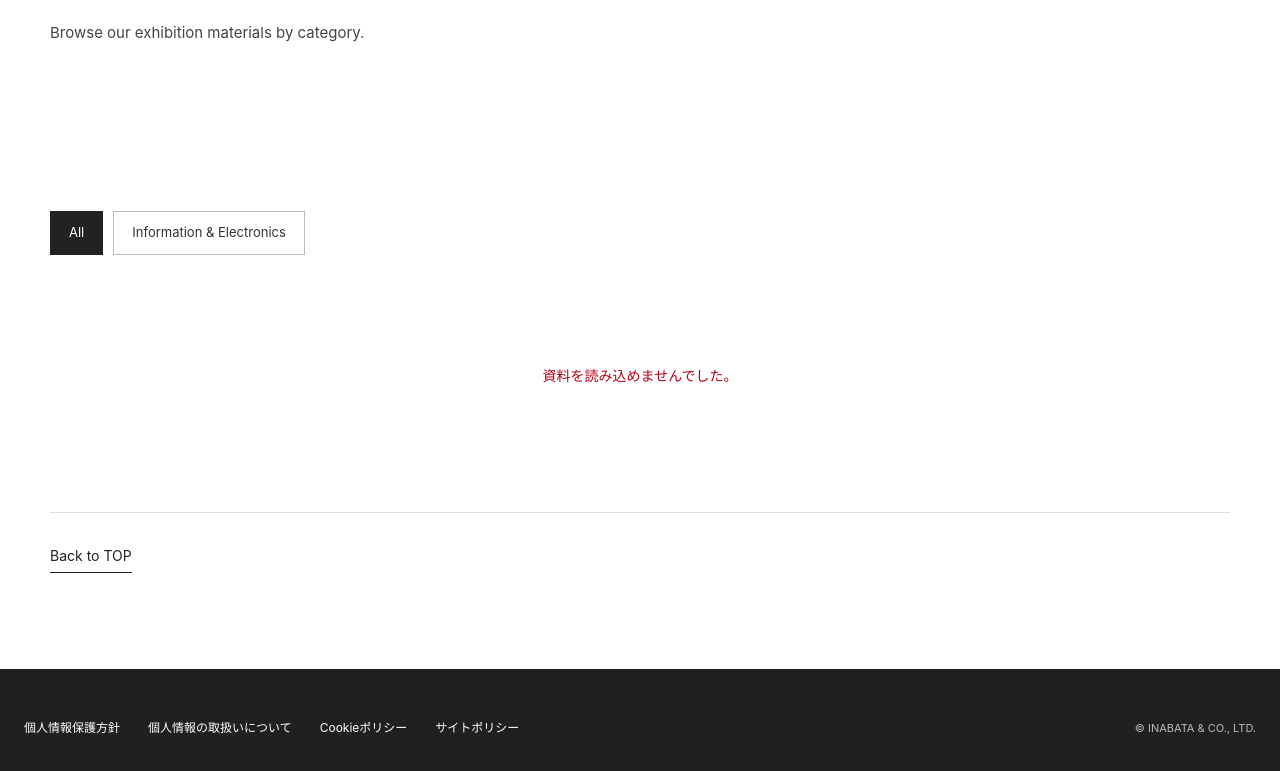
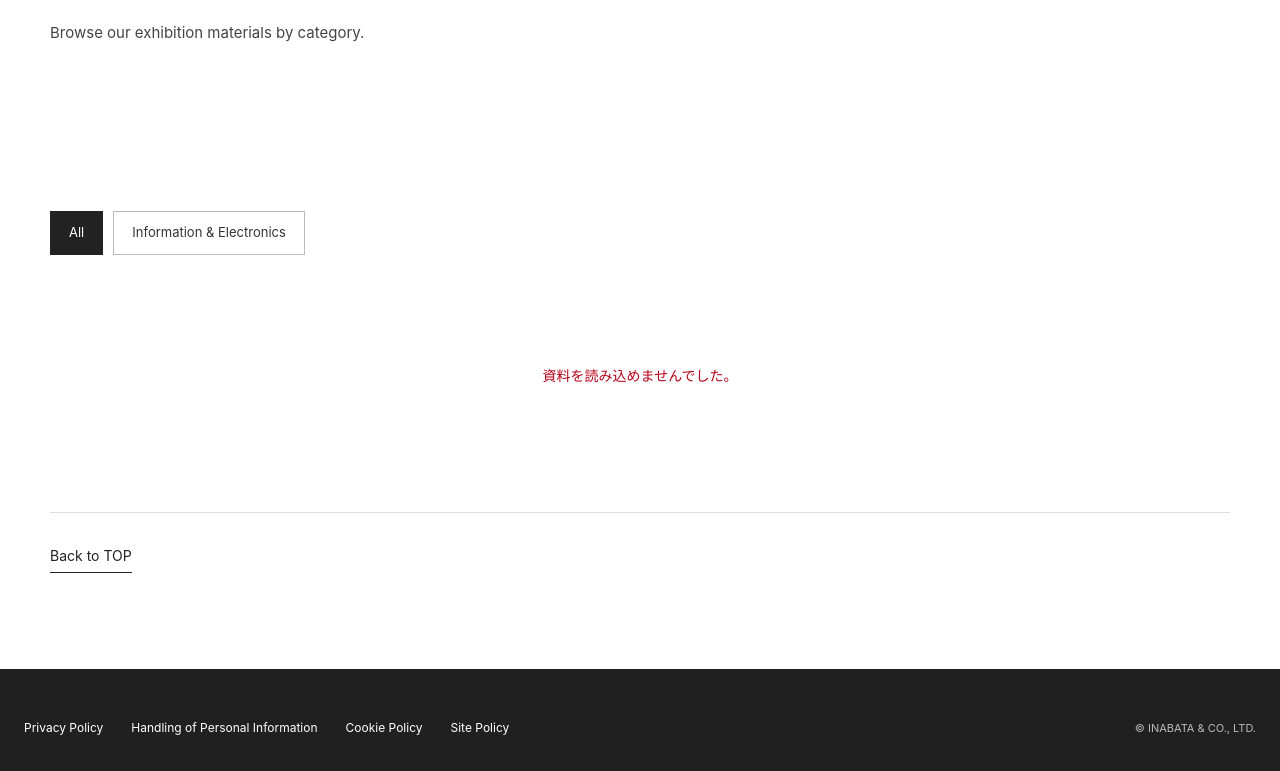
Before and after one commit to tcbn-mshr/public-site-poc, a plain HTML site: page materials.html in a window 1280 px wide. Shown: the part 313-1084 px from the top of the page. Drawn offline with Linux system fonts and the light colour scheme; no server answers.

Commit message:
Update footer links and structure in materials.html

```diff
--- a/materials.html
+++ b/materials.html
@@ -235,19 +235,38 @@
             aria-label="Footer"
         >
 
-                <a href="#">
+            <a
+                href="https://www.inabata.co.jp/privacy/"
+                data-i18n="footer.privacy"
+                data-i18n-href="footer.privacyUrl"
+            >
                 個人情報保護方針
             </a>
 
-                <a href="#">
+
+            <a
+                href="https://www.inabata.co.jp/privacy/handling.html"
+                data-i18n="footer.personalInformation"
+                data-i18n-href="footer.personalInformationUrl"
+            >
                 個人情報の取扱いについて
             </a>
 
-                <a href="#">
+
+            <a
+                href="https://www.inabata.co.jp/cookiepolicy"
+                data-i18n="footer.cookie"
+                data-i18n-href="footer.cookieUrl"
+            >
                 Cookieポリシー
             </a>
 
-                <a href="#">
+
+            <a
+                href="https://www.inabata.co.jp/sitepolicy/"
+                data-i18n="footer.sitePolicy"
+                data-i18n-href="footer.sitePolicyUrl"
+            >
                 サイトポリシー
             </a>
 
```
Lines whose indentation alone changed are shown as unchanged.
